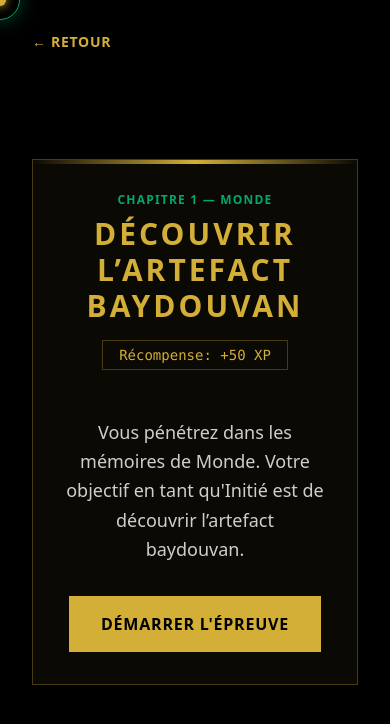
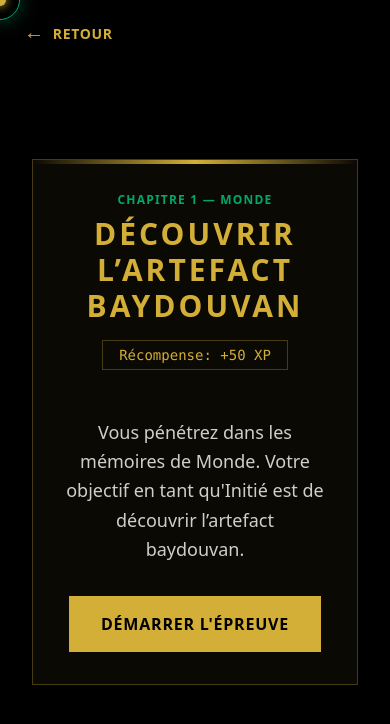
Before and after one commit to olivtopa/Baydouvan-Web, a Next.js app: page /play/1 in a window 390 px wide. Shown: the top 724 px of the page. Built offline with nearby package versions, Linux system fonts and the light colour scheme; no server answers.

Commit message:
fix(ui): improve back button accessibility on mobile in mission view

```diff
--- a/app/play/[missionId]/page.tsx
+++ b/app/play/[missionId]/page.tsx
@@ -38,8 +38,12 @@ export default function PlayMissionPage({ params }: { params: { missionId: strin
 
     return (
         <main className="min-h-screen bg-black text-[#D4AF37] p-8 flex flex-col items-center justify-center">
-            <Link href="/missions" className="absolute top-8 left-8 text-sm font-bold tracking-wider uppercase hover:text-white transition-colors">
-                ← Retour
+            <Link
+                href="/missions"
+                className="absolute top-2 left-2 md:top-8 md:left-8 p-4 text-sm font-bold tracking-wider uppercase hover:text-white transition-colors z-50 flex items-center gap-2"
+                aria-label="Retour aux missions"
+            >
+                <span className="text-xl leading-none -mt-1">←</span> RETOUR
             </Link>
 
             <div className="max-w-2xl w-full border border-[#D4AF37]/30 bg-[#D4AF37]/5 p-8 relative overflow-hidden">
```
